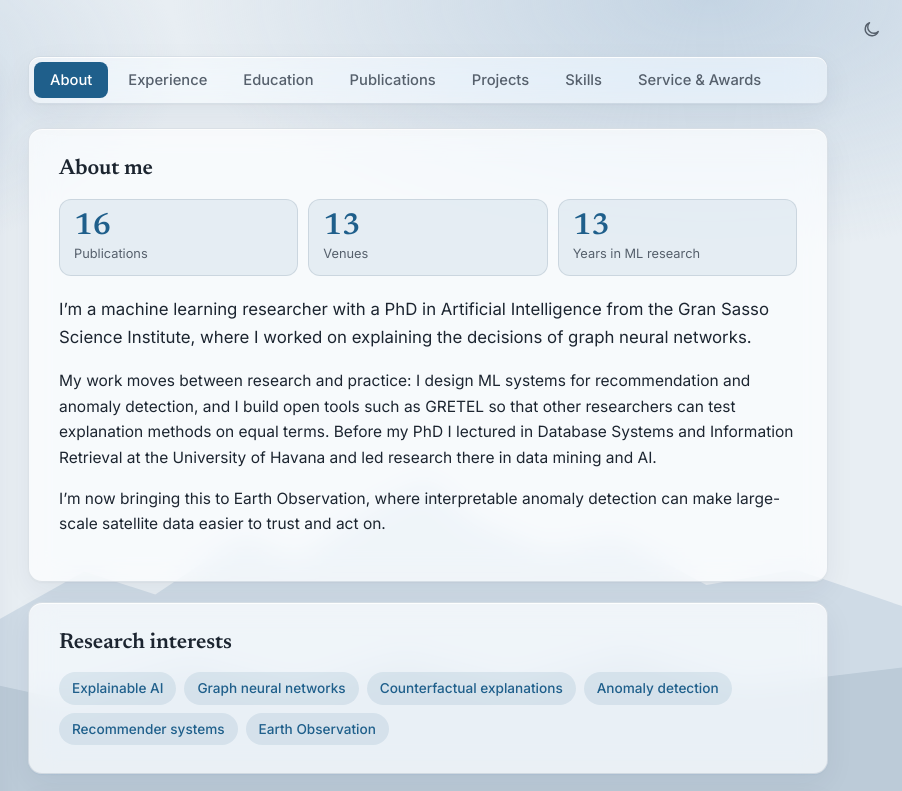
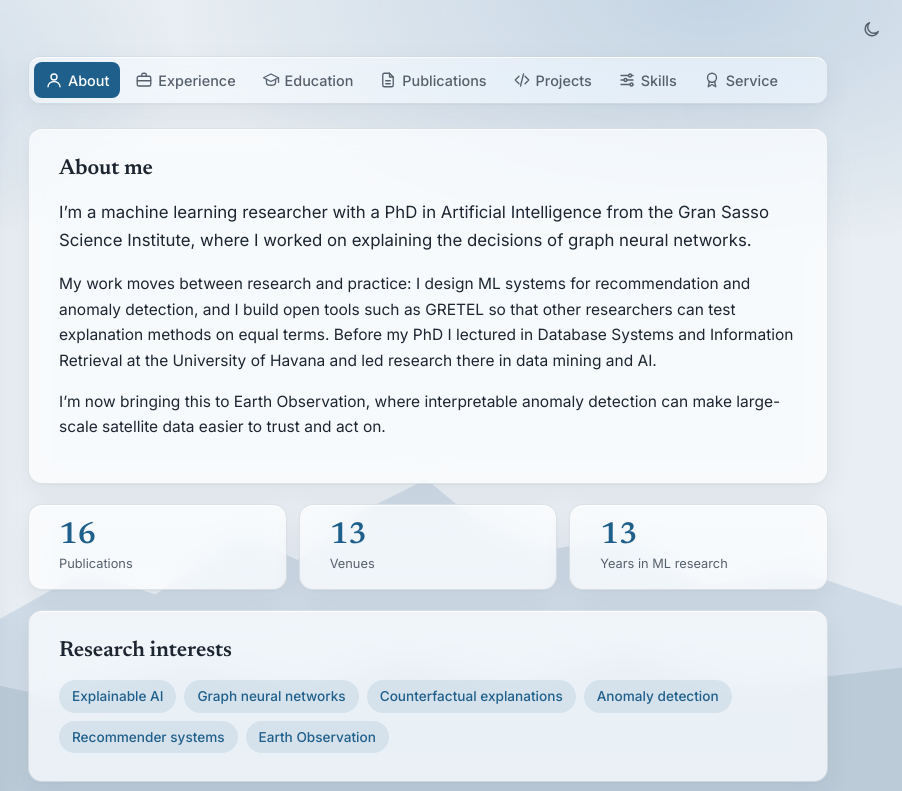
Before and after one commit to MarioTheOne/MarioTheOne.github.io, a plain HTML site: page index.html in a window 1280 px wide. Shown: the top 791 px of the page, 378-1280 px from the left. Drawn offline with Linux system fonts and the light colour scheme; no server answers.

Commit message:
navigation bar icons

```diff
--- a/index.html
+++ b/index.html
@@ -25,7 +25,7 @@
   <link rel="preconnect" href="https://fonts.googleapis.com">
   <link rel="preconnect" href="https://fonts.gstatic.com" crossorigin>
   <link href="https://fonts.googleapis.com/css2?family=Inter:wght@400;500;600&family=Newsreader:opsz,wght@6..72,400;6..72,500;6..72,600&display=swap" rel="stylesheet">
-  <link rel="stylesheet" href="style.css?v=10">
+  <link rel="stylesheet" href="style.css?v=12">
   <script>
     // Mark JS as available (tabs only hide content when JS runs) and apply saved theme before paint
     document.documentElement.classList.add("js");
@@ -70,6 +70,13 @@
   <symbol id="i-rg" viewBox="0 0 24 24"><rect x="2" y="2" width="20" height="20" rx="4" fill="none" stroke="currentColor" stroke-width="2"/><text x="12" y="16" text-anchor="middle" font-size="10" font-weight="700" fill="currentColor" font-family="sans-serif">RG</text></symbol>
   <symbol id="i-download" viewBox="0 0 24 24"><path fill="none" stroke="currentColor" stroke-width="2" stroke-linecap="round" stroke-linejoin="round" d="M12 4v11m0 0-4.5-4.5M12 15l4.5-4.5M5 20h14"/></symbol>
   <symbol id="i-star" viewBox="0 0 24 24"><path fill="currentColor" d="m12 3 2.7 5.6 6.1.8-4.5 4.3 1.1 6.1L12 16.9 6.6 19.8l1.1-6.1-4.5-4.3 6.1-.8Z"/></symbol>
+  <symbol id="i-tab-about" viewBox="0 0 24 24"><g fill="none" stroke="currentColor" stroke-width="1.8" stroke-linecap="round" stroke-linejoin="round"><circle cx="12" cy="8" r="4"/><path d="M4 21c0-4 3.6-7 8-7s8 3 8 7"/></g></symbol>
+  <symbol id="i-tab-experience" viewBox="0 0 24 24"><g fill="none" stroke="currentColor" stroke-width="1.8" stroke-linecap="round" stroke-linejoin="round"><rect x="3" y="7" width="18" height="13" rx="2"/><path d="M9 7V5a2 2 0 0 1 2-2h2a2 2 0 0 1 2 2v2M3 13h18"/></g></symbol>
+  <symbol id="i-tab-education" viewBox="0 0 24 24"><g fill="none" stroke="currentColor" stroke-width="1.8" stroke-linecap="round" stroke-linejoin="round"><path d="m2 9 10-5 10 5-10 5Z"/><path d="M6 11v5c0 1.7 2.7 3 6 3s6-1.3 6-3v-5M22 9v6"/></g></symbol>
+  <symbol id="i-tab-publications" viewBox="0 0 24 24"><g fill="none" stroke="currentColor" stroke-width="1.8" stroke-linecap="round" stroke-linejoin="round"><path d="M14 3H7a2 2 0 0 0-2 2v14a2 2 0 0 0 2 2h10a2 2 0 0 0 2-2V8Z"/><path d="M14 3v5h5M9 13h6M9 17h6"/></g></symbol>
+  <symbol id="i-tab-projects" viewBox="0 0 24 24"><g fill="none" stroke="currentColor" stroke-width="1.8" stroke-linecap="round" stroke-linejoin="round"><path d="m8 7-5 5 5 5M16 7l5 5-5 5M14 4l-4 16"/></g></symbol>
+  <symbol id="i-tab-skills" viewBox="0 0 24 24"><g fill="none" stroke="currentColor" stroke-width="1.8" stroke-linecap="round" stroke-linejoin="round"><path d="M4 6h10M18 6h2M4 12h4M12 12h8M4 18h12M20 18h0"/><circle cx="16" cy="6" r="2"/><circle cx="10" cy="12" r="2"/><circle cx="18" cy="18" r="2"/></g></symbol>
+  <symbol id="i-tab-service" viewBox="0 0 24 24"><g fill="none" stroke="currentColor" stroke-width="1.8" stroke-linecap="round" stroke-linejoin="round"><circle cx="12" cy="9" r="6"/><path d="m8.5 14-1.5 7 5-3 5 3-1.5-7"/></g></symbol>
 </svg>
 <div class="backdrop" aria-hidden="true" style="position:fixed;inset:0;z-index:-1;overflow:hidden;pointer-events:none">
   <svg viewBox="0 0 1440 400" preserveAspectRatio="none" style="position:absolute;left:0;bottom:0;width:100%;height:48vh" fill="none">
@@ -122,29 +129,30 @@
   <!-- ================= MAIN ================= -->
   <main>
     <nav class="tabs" role="tablist" aria-label="CV sections">
-      <button class="tab" role="tab" id="tab-about" data-tab="about" aria-controls="panel-about" aria-selected="false" tabindex="-1">About</button>
-      <button class="tab" role="tab" id="tab-experience" data-tab="experience" aria-controls="panel-experience" aria-selected="false" tabindex="-1">Experience</button>
-      <button class="tab" role="tab" id="tab-education" data-tab="education" aria-controls="panel-education" aria-selected="false" tabindex="-1">Education</button>
-      <button class="tab" role="tab" id="tab-publications" data-tab="publications" aria-controls="panel-publications" aria-selected="false" tabindex="-1">Publications</button>
-      <button class="tab" role="tab" id="tab-projects" data-tab="projects" aria-controls="panel-projects" aria-selected="false" tabindex="-1">Projects</button>
-      <button class="tab" role="tab" id="tab-skills" data-tab="skills" aria-controls="panel-skills" aria-selected="false" tabindex="-1">Skills</button>
-      <button class="tab" role="tab" id="tab-service" data-tab="service" aria-controls="panel-service" aria-selected="false" tabindex="-1">Service &amp; Awards</button>
+      <button class="tab" role="tab" id="tab-about" data-tab="about" aria-controls="panel-about" aria-selected="false" tabindex="-1"><svg class="tab-icon" aria-hidden="true"><use href="#i-tab-about"/></svg><span class="tab-label">About</span></button>
+      <button class="tab" role="tab" id="tab-experience" data-tab="experience" aria-controls="panel-experience" aria-selected="false" tabindex="-1"><svg class="tab-icon" aria-hidden="true"><use href="#i-tab-experience"/></svg><span class="tab-label">Experience</span></button>
+      <button class="tab" role="tab" id="tab-education" data-tab="education" aria-controls="panel-education" aria-selected="false" tabindex="-1"><svg class="tab-icon" aria-hidden="true"><use href="#i-tab-education"/></svg><span class="tab-label">Education</span></button>
+      <button class="tab" role="tab" id="tab-publications" data-tab="publications" aria-controls="panel-publications" aria-selected="false" tabindex="-1"><svg class="tab-icon" aria-hidden="true"><use href="#i-tab-publications"/></svg><span class="tab-label">Publications</span></button>
+      <button class="tab" role="tab" id="tab-projects" data-tab="projects" aria-controls="panel-projects" aria-selected="false" tabindex="-1"><svg class="tab-icon" aria-hidden="true"><use href="#i-tab-projects"/></svg><span class="tab-label">Projects</span></button>
+      <button class="tab" role="tab" id="tab-skills" data-tab="skills" aria-controls="panel-skills" aria-selected="false" tabindex="-1"><svg class="tab-icon" aria-hidden="true"><use href="#i-tab-skills"/></svg><span class="tab-label">Skills</span></button>
+      <button class="tab" role="tab" id="tab-service" data-tab="service" aria-controls="panel-service" aria-selected="false" tabindex="-1"><svg class="tab-icon" aria-hidden="true"><use href="#i-tab-service"/></svg><span class="tab-label">Service</span></button>
     </nav>
 
     <!-- ===== ABOUT ===== -->
     <section class="panel" id="panel-about" role="tabpanel" aria-labelledby="tab-about" tabindex="0">
       <div class="card">
         <h2>About me</h2>
-        <!-- At-a-glance numbers: computed in script.js; the values below are fallbacks -->
-        <div class="stats">
-          <a class="stat" href="#publications" data-goto="publications"><span class="stat-num" id="statPubs">16</span><span class="stat-label">Publications</span></a>
-          <a class="stat" href="#publications" data-goto="publications"><span class="stat-num" id="statVenues">13</span><span class="stat-label">Venues</span></a>
-          <a class="stat" href="#experience" data-goto="experience"><span class="stat-num" id="statYears">13</span><span class="stat-label">Years in ML research</span></a>
-          <a class="stat" id="statStarsWrap" href="https://github.com/aiim-research/GRETEL" target="_blank" rel="noopener" hidden><span class="stat-num" id="statStars"></span><span class="stat-label">GRETEL stars on GitHub</span></a>
-        </div>
         <p class="lead">I’m a machine learning researcher with a PhD in Artificial Intelligence from the Gran Sasso Science Institute, where I worked on explaining the decisions of graph neural networks.</p>
         <p>My work moves between research and practice: I design ML systems for recommendation and anomaly detection, and I build open tools such as GRETEL so that other researchers can test explanation methods on equal terms. Before my PhD I lectured in Database Systems and Information Retrieval at the University of Havana and led research there in data mining and AI.</p>
         <p>I’m now bringing this to Earth Observation, where interpretable anomaly detection can make large-scale satellite data easier to trust and act on.</p>
+      </div>
+
+      <!-- At-a-glance numbers: computed in script.js; the values below are fallbacks -->
+      <div class="stats">
+        <a class="stat" href="#publications" data-goto="publications"><span class="stat-num" id="statPubs">16</span><span class="stat-label">Publications</span></a>
+        <a class="stat" href="#publications" data-goto="publications"><span class="stat-num" id="statVenues">13</span><span class="stat-label">Venues</span></a>
+        <a class="stat" href="#experience" data-goto="experience"><span class="stat-num" id="statYears">13</span><span class="stat-label">Years in ML research</span></a>
+        <a class="stat" id="statStarsWrap" href="https://github.com/aiim-research/GRETEL" target="_blank" rel="noopener" hidden><span class="stat-num" id="statStars"></span><span class="stat-label">GRETEL stars</span></a>
       </div>
 
       <div class="card">
--- a/style.css
+++ b/style.css
@@ -171,8 +171,21 @@ main, .sidebar { min-width: 0; }
 .tabs::-webkit-scrollbar { display: none; }
 .tab {
   flex: none; border: 0; background: transparent; color: var(--muted);
-  font: 500 .92rem var(--sans); padding: 9px 16px; border-radius: 8px; cursor: pointer;
+  font: 500 .9rem var(--sans); padding: 9px 11px; border-radius: 8px; cursor: pointer;
   white-space: nowrap; transition: background .15s, color .15s;
+  display: inline-flex; align-items: center; gap: 5px;
+}
+.tab-icon { width: 18px; height: 18px; flex: none; }
+/* When the labels no longer fit (phones, narrow windows), show icons only.
+   The labels stay in the page, visually hidden, so screen readers still announce them. */
+main { container-type: inline-size; container-name: main; }
+@container main (max-width: 789px) {
+  .tab { flex: 1 1 0; justify-content: center; padding: 10px 0; }
+  .tab-icon { width: 20px; height: 20px; }
+  .tab-label {
+    position: absolute; width: 1px; height: 1px; overflow: hidden;
+    clip: rect(0 0 0 0); clip-path: inset(50%); white-space: nowrap;
+  }
 }
 .tab:hover { color: var(--text); background: var(--surface-2); }
 .tab[aria-selected="true"] { background: var(--accent); color: #fff; }
@@ -200,18 +213,18 @@ html:not(.js) .tabs { display: none; }
 .card > h2 { font-size: 1.35rem; margin-bottom: 16px; }
 .lead { font-size: 1.05rem; }
 
-/* At-a-glance numbers (About) */
+/* At-a-glance numbers (About): a row of small panels between the About and Research cards */
 .stats {
-  display: grid; grid-template-columns: repeat(auto-fit, minmax(120px, 1fr)); gap: 10px;
+  display: grid; grid-template-columns: repeat(auto-fit, minmax(120px, 1fr)); gap: 12px;
   margin: 0 0 20px;
 }
 .stat {
   display: flex; flex-direction: column; gap: 4px;
-  padding: 12px 14px; border-radius: 12px; background: var(--surface-2); border: 1px solid var(--border);
-  color: var(--text);
+  padding: 16px 30px; border-radius: 14px; background: var(--surface); border: 1px solid var(--border);
+  box-shadow: var(--shadow); color: var(--text);
 }
 .stat[hidden] { display: none; }
-a.stat:hover { border-color: var(--accent); text-decoration: none; }
+.stats a.stat:hover { border-color: var(--accent); text-decoration: none; }
 .stat-num { font: 600 1.9rem/1 var(--serif); color: var(--accent); font-variant-numeric: tabular-nums; }
 .stat-label { font-size: .8rem; color: var(--muted); line-height: 1.3; }
 
@@ -265,7 +278,7 @@ a.stat:hover { border-color: var(--accent); text-decoration: none; }
 .pub-tools { display: flex; gap: 12px; flex-wrap: wrap; align-items: center; }
 .filters { display: flex; flex-wrap: wrap; gap: 6px; }
 .filter {
-  display: inline-flex; align-items: center; gap: 6px; cursor: pointer;
+  display: inline-flex; align-items: center; gap: 5px; cursor: pointer;
   padding: 6px 13px; border-radius: 999px; border: 1px solid var(--border);
   background: transparent; color: var(--muted); font: 500 .88rem var(--sans);
 }
@@ -334,6 +347,7 @@ footer { text-align: center; color: var(--muted); font-size: .82rem; padding: 0
   .sidebar { position: static; }
   .grid-2 { grid-template-columns: 1fr; }
   .card { padding: 22px 18px; }
+  .stat { padding: 14px 18px; }
 }
 @media print {
   .tabs, .theme-toggle, .pub-tools, .backdrop { display: none; }
@@ -399,17 +413,17 @@ footer { text-align: center; color: var(--muted); font-size: .82rem; padding: 0
     -webkit-backdrop-filter: blur(18px) saturate(180%);
     backdrop-filter: blur(18px) saturate(180%);
   }
-  .sidebar, .card {
+  .sidebar, .card, .stat {
     background: var(--glass-panel);
     -webkit-backdrop-filter: blur(14px) saturate(150%);
     backdrop-filter: blur(14px) saturate(150%);
   }
-  .tabs, .sidebar, .card {
+  .tabs, .sidebar, .card, .stat {
     border-color: var(--border);
     box-shadow: var(--shadow), inset 0 1px 0 var(--glass-edge);
   }
 }
 /* Users who ask for less transparency get solid surfaces */
 @media (prefers-reduced-transparency: reduce) {
-  .tabs, .sidebar, .card { background: var(--surface); -webkit-backdrop-filter: none; backdrop-filter: none; }
+  .tabs, .sidebar, .card, .stat { background: var(--surface); -webkit-backdrop-filter: none; backdrop-filter: none; }
 }
```
